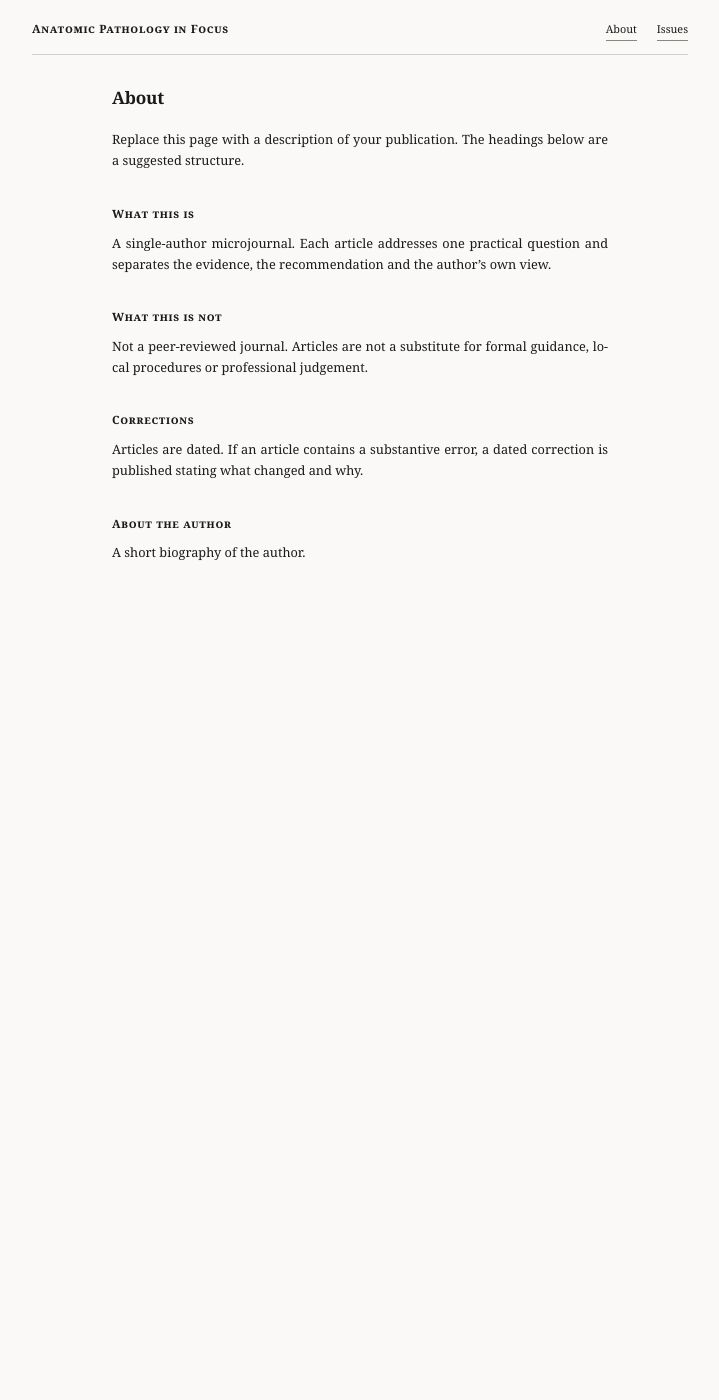
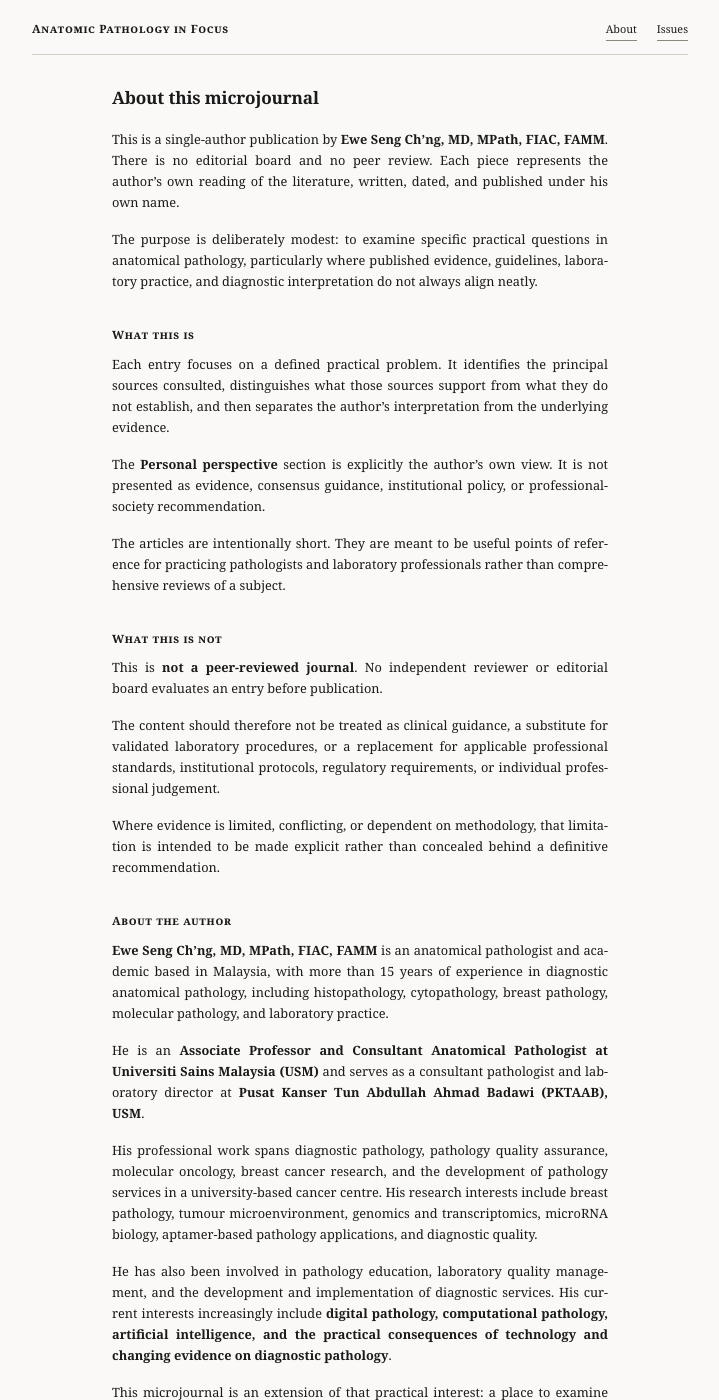
Before and after one commit to es-chng/APIF, a Jekyll site: the page built from about.md, in a window 1280 px wide and 1400 px high. Shown: the whole window, without its empty margins (280-999 px from the left). Built offline with Jekyll 4.4.1, drawn with Linux system fonts in a browser that asks for light colours; some of the changed text lies outside the part shown.

Commit message:
Update about.md

```diff
--- a/about.md
+++ b/about.md
@@ -1,27 +1,57 @@
 ---
 layout: page
-title: "About"
+title: "About this microjournal"
 permalink: /about/
 ---
 
-Replace this page with a description of your publication. The headings
-below are a suggested structure.
+This is a single-author publication by **Ewe Seng Ch'ng, MD, MPath, FIAC, FAMM**. There is no editorial board and no peer review. Each piece represents the author's own reading of the literature, written, dated, and published under his own name.
+
+The purpose is deliberately modest: to examine specific practical questions in anatomical pathology, particularly where published evidence, guidelines, laboratory practice, and diagnostic interpretation do not always align neatly.
 
 ## What this is
 
-A single-author microjournal. Each article addresses one practical question
-and separates the evidence, the recommendation and the author's own view.
+Each entry focuses on a defined practical problem. It identifies the principal sources consulted, distinguishes what those sources support from what they do not establish, and then separates the author's interpretation from the underlying evidence.
+
+The **Personal perspective** section is explicitly the author's own view. It is not presented as evidence, consensus guidance, institutional policy, or professional-society recommendation.
+
+The articles are intentionally short. They are meant to be useful points of reference for practicing pathologists and laboratory professionals rather than comprehensive reviews of a subject.
 
 ## What this is not
 
-Not a peer-reviewed journal. Articles are not a substitute for formal
-guidance, local procedures or professional judgement.
+This is **not a peer-reviewed journal**. No independent reviewer or editorial board evaluates an entry before publication.
 
-## Corrections
+The content should therefore not be treated as clinical guidance, a substitute for validated laboratory procedures, or a replacement for applicable professional standards, institutional protocols, regulatory requirements, or individual professional judgement.
 
-Articles are dated. If an article contains a substantive error, a dated
-correction is published stating what changed and why.
+Where evidence is limited, conflicting, or dependent on methodology, that limitation is intended to be made explicit rather than concealed behind a definitive recommendation.
 
 ## About the author
 
-A short biography of the author.
+**Ewe Seng Ch'ng, MD, MPath, FIAC, FAMM** is an anatomical pathologist and academic based in Malaysia, with more than 15 years of experience in diagnostic anatomical pathology, including histopathology, cytopathology, breast pathology, molecular pathology, and laboratory practice.
+
+He is an **Associate Professor and Consultant Anatomical Pathologist at Universiti Sains Malaysia (USM)** and serves as a consultant pathologist and laboratory director at **Pusat Kanser Tun Abdullah Ahmad Badawi (PKTAAB), USM**.
+
+His professional work spans diagnostic pathology, pathology quality assurance, molecular oncology, breast cancer research, and the development of pathology services in a university-based cancer centre. His research interests include breast pathology, tumour microenvironment, genomics and transcriptomics, microRNA biology, aptamer-based pathology applications, and diagnostic quality.
+
+He has also been involved in pathology education, laboratory quality management, and the development and implementation of diagnostic services. His current interests increasingly include **digital pathology, computational pathology, artificial intelligence, and the practical consequences of technology and changing evidence on diagnostic pathology**.
+
+This microjournal is an extension of that practical interest: a place to examine relatively small but consequential questions in pathology that may not warrant a full review article, but deserve more careful consideration than a brief social-media discussion or informal teaching point.
+
+## Corrections and updates
+
+Evidence, classifications, guidelines, and laboratory practices change. The sources cited in an entry should therefore be understood in the context of the **publication date stated on that entry**.
+
+Readers should check for more recent evidence or guidance before relying on an older entry.
+
+If an entry is subsequently found to contain a substantive error or to have become materially outdated, a correction or update will be published and dated. Where appropriate, the correction will state clearly what has changed and why.
+
+## Conflicts of interest
+
+Conflicts of interest, where relevant, are disclosed separately in each entry under **Conflicts of interest**.
+
+The absence of a disclosed conflict should not be interpreted as an endorsement by the author's institution or by any professional organisation with which he is affiliated.
+
+## Authorship and responsibility
+
+All entries are written and published by the author under his own name. The views expressed are his personal views and should not be assumed to represent those of USM, PKTAAB, or any other institution or organisation with which he is associated.
+
+The author takes responsibility for the interpretation and opinions expressed in each entry, while recognising that such interpretations may reasonably be debated, revised, or superseded as evidence develops.
```
